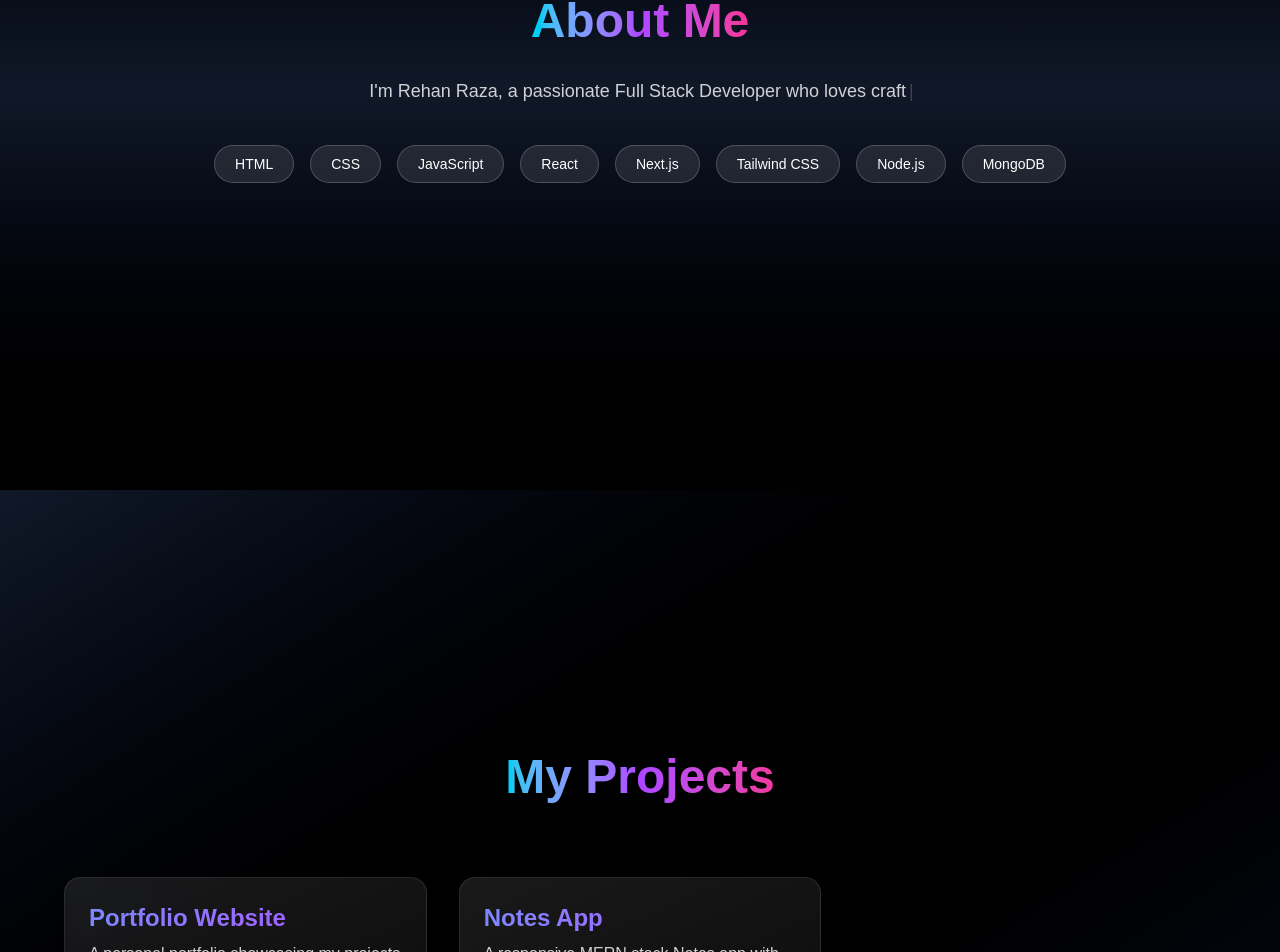
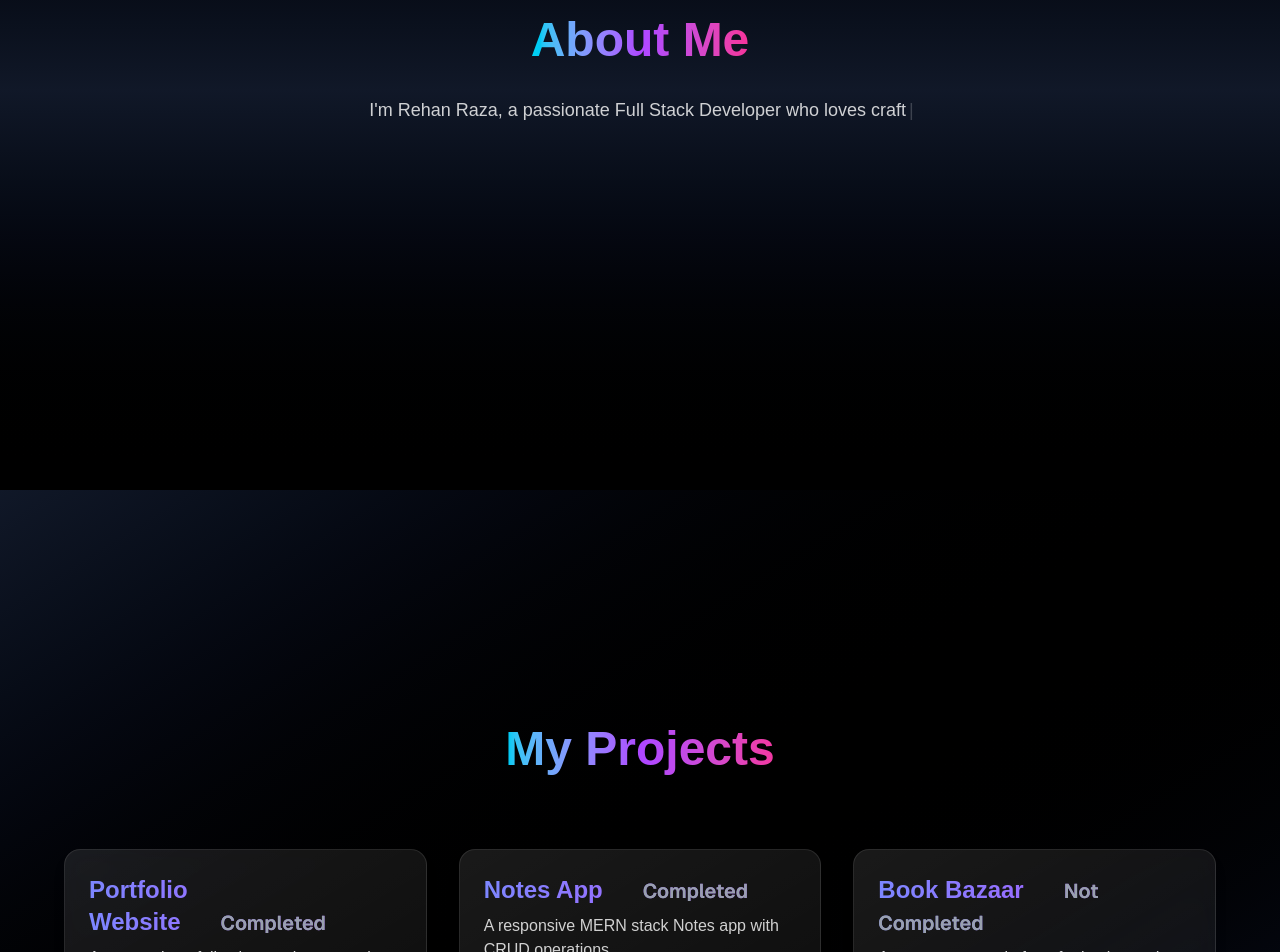
Before and after one commit to as1coder/my-portfolio, a Next.js app: page / in a window 1280 px wide. Shown: the part 1110-2062 px from the top of the page. Built offline with nearby package versions, Linux system fonts and the light colour scheme.

Commit message:
add the project

```diff
--- a/src/app/sections/ProjectsSection.jsx
+++ b/src/app/sections/ProjectsSection.jsx
@@ -7,13 +7,21 @@ import { motion } from 'framer-motion';
 const projects = [
   {
     title: "Portfolio Website",
+    condition: "Completed",
     description: "A personal portfolio showcasing my projects and skills with animated UI.",
     link: "#"
   },
   {
     title: "Notes App",
+    condition: "Completed",
     description: "A responsive MERN stack Notes app with CRUD operations.",
     link: "https://notesapp-frontend-kappa.vercel.app/"
+  },
+  {
+    title: "Book Bazaar",
+    condition: "Not Completed",
+    description: "An e-commerce platform for buying and selling books, built with Next.js and Tailwind CSS.",
+    link: "https://book-bazaar-frontend.vercel.app/"
   },
 
 ];
@@ -59,9 +67,14 @@ export default function ProjectsSection() {
             variants={cardVariants}
             target="_blank"
           >
+
             <h3 className="text-2xl font-semibold mb-2 text-transparent bg-clip-text bg-gradient-to-r from-indigo-400 to-purple-500">
               {project.title}
+            <span className='text-xl font-sans ml-10 mb-2.5 text-gray-400'>
+              {project.condition}
+            </span>
             </h3>
+
             <div>
             <p className="text-white/80 group-hover:text-white transition-colors duration-300">
               {project.description}
--- a/src/app/sections/aboutSection.jsx
+++ b/src/app/sections/aboutSection.jsx
@@ -1,7 +1,7 @@
 "use client";
-import React, { useState } from 'react';
-import { motion } from 'framer-motion';
-import { Typewriter } from 'react-simple-typewriter';
+import React, { useState } from "react";
+import { motion } from "framer-motion";
+import { Typewriter } from "react-simple-typewriter";
 
 const skills = [
   "HTML", "CSS", "JavaScript", "React", "Next.js", "Tailwind CSS", "Node.js", "MongoDB"
@@ -9,6 +9,7 @@ const skills = [
 
 export default function AboutSection() {
   const [startTyping, setStartTyping] = useState(false);
+  const [showSkills, setShowSkills] = useState(false);
 
   return (
     <motion.section
@@ -17,16 +18,22 @@ export default function AboutSection() {
       initial={{ opacity: 0, y: 50 }}
       whileInView={{ opacity: 1, y: 0 }}
       viewport={{ once: true, amount: 0.3 }}
-      transition={{ duration: 0.8, ease: 'easeOut' }}
-      onViewportEnter={() => setStartTyping(true)}
+      transition={{ duration: 0.8 }}
+      onViewportEnter={() => {
+        setStartTyping(true);
+        setTimeout(() => setShowSkills(true), 6700);
+      }}
     >
       <h2 className="text-5xl font-bold mb-8 text-transparent bg-clip-text bg-gradient-to-r from-cyan-400 via-purple-500 to-pink-500">
         About Me
       </h2>
+
       <p className="max-w-3xl text-center text-lg text-white/80 mb-10">
         {startTyping && (
           <Typewriter
-            words={["I'm Rehan Raza, a passionate Full Stack Developer who loves crafting interactive and responsive web applications. With a strong focus on clean UI/UX, I aim to build products that provide delightful user experiences."]}
+            words={[
+              "I'm Rehan Raza, a passionate Full Stack Developer who loves crafting interactive and responsive web applications. With a strong focus on clean UI/UX, I aim to build products that provide delightful user experiences."
+            ]}
             typeSpeed={30}
             deleteSpeed={0}
             delaySpeed={1000}
@@ -36,17 +43,24 @@ export default function AboutSection() {
           />
         )}
       </p>
-      <div className="flex flex-wrap justify-center gap-4">
-        {skills.map((skill, index) => (
-          <motion.span
-            key={index}
-            className="px-5 py-2 bg-white/10 border border-white/20 rounded-full text-white text-sm backdrop-blur-md hover:bg-white/20 transition-all duration-300"
-            whileHover={{ scale: 1.1 }}
-          >
-            {skill}
-          </motion.span>
-        ))}
-      </div>
+
+      {showSkills && (
+        <motion.div
+          initial={{ opacity: 0, y: 30 }}
+          animate={{ opacity: 1, y: 0 }}
+          transition={{ duration: 0.7, ease: "easeInOut" }}
+          className="flex flex-wrap justify-center gap-4 p-6 rounded-xl "
+        >
+          {skills.map((skill, index) => (
+            <span
+              key={index}
+              className="px-5 py-2 bg-white/10 border border-white/20 rounded-full text-white text-sm hover:bg-white/20 transition-all duration-300"
+            >
+              {skill}
+            </span>
+          ))}
+        </motion.div>
+      )}
     </motion.section>
   );
 }
```
